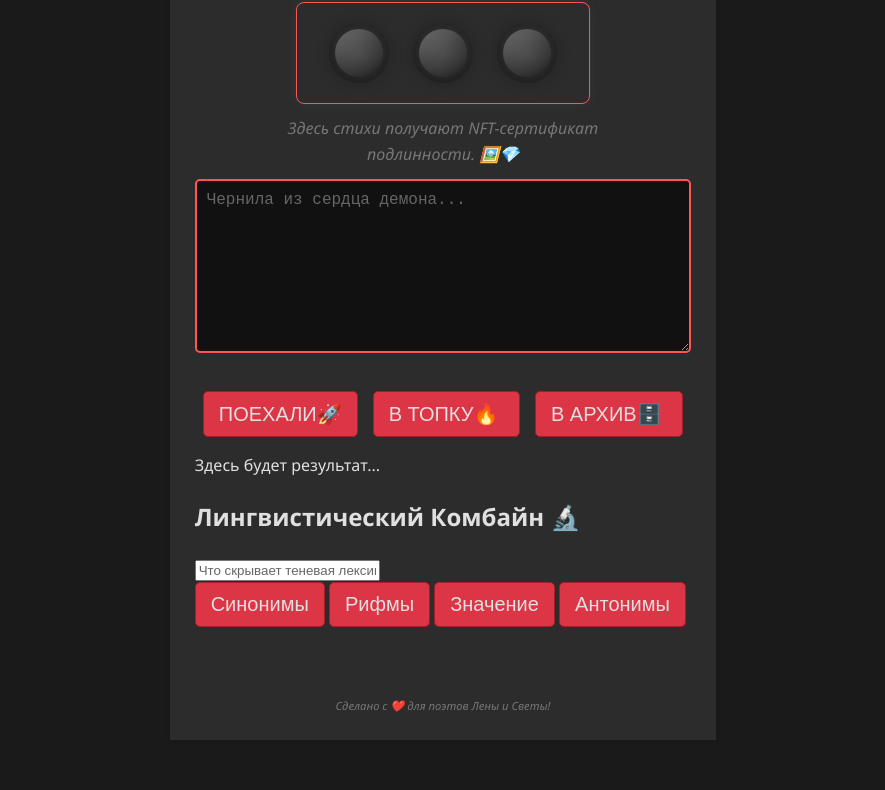
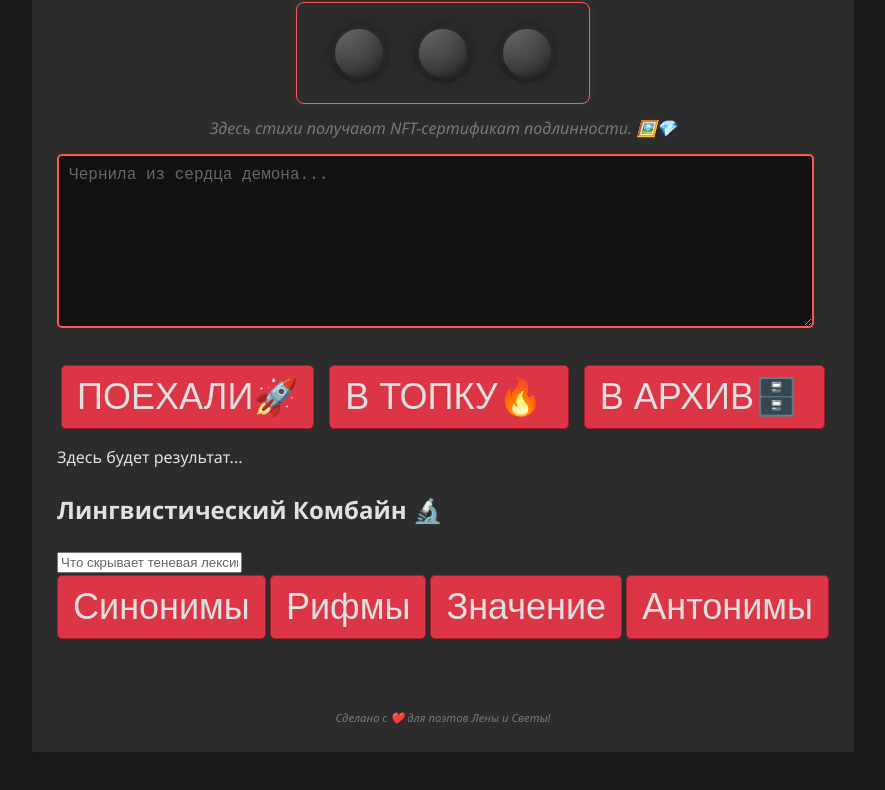
Before and after one commit to petr1987a/Poet-Helpers, a plain HTML site: page index.html in a window 1280 px wide. Shown: the part 154-944 px from the top of the page, without its empty margins (197-1082 px from the left). Drawn offline with Linux system fonts and the light colour scheme.

Commit message:
Update styles.css

```diff
--- a/styles.css
+++ b/styles.css
@@ -35,7 +35,7 @@ textarea {
 
 button {
     padding: 10px 15px;
-    font-size: 1.25rem;
+    font-size: 2.25rem;
     color: var(--button-text-color);
     background-color: var(--button-bg);
     border: 1px solid var(--button-border);
```
